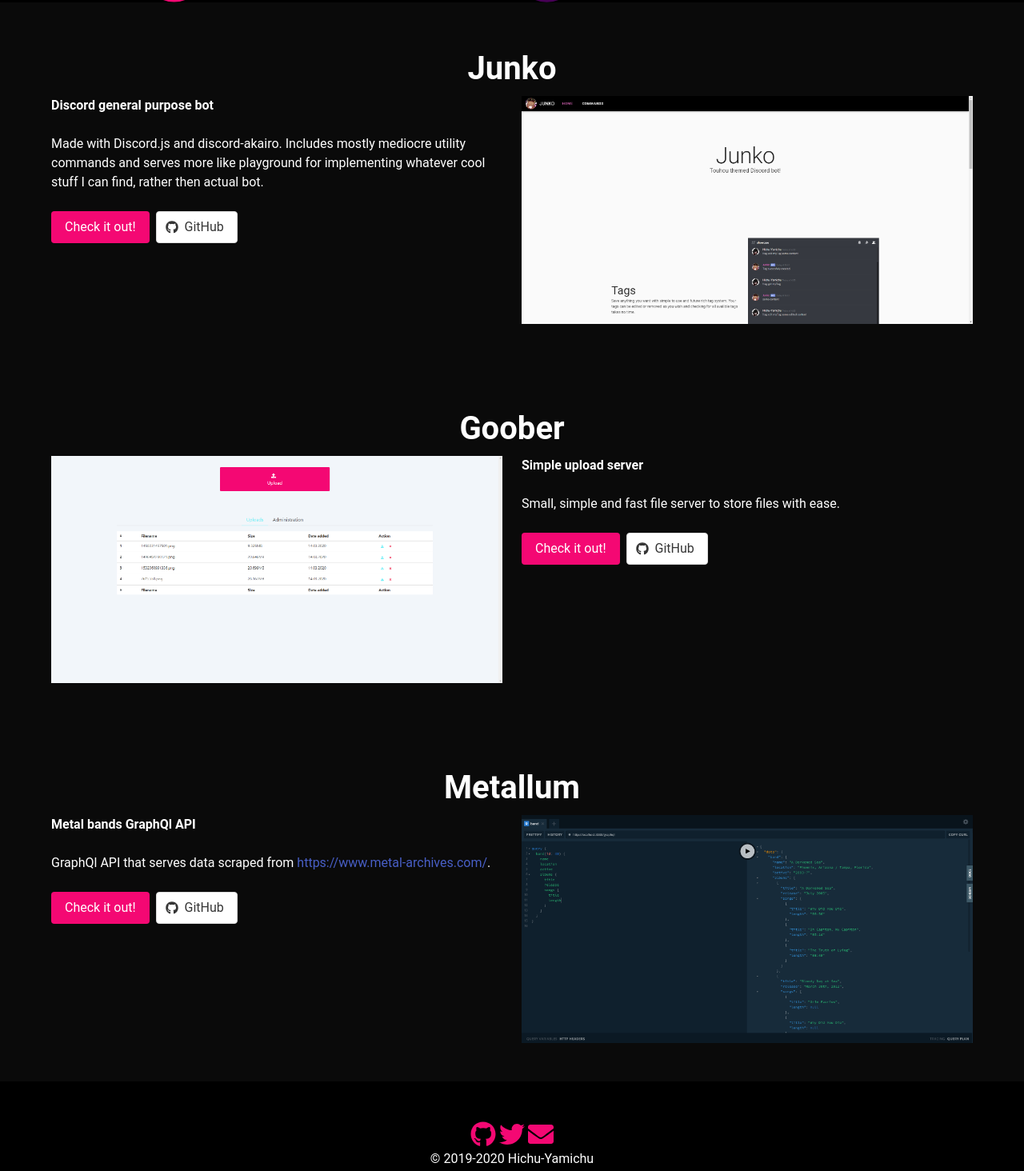
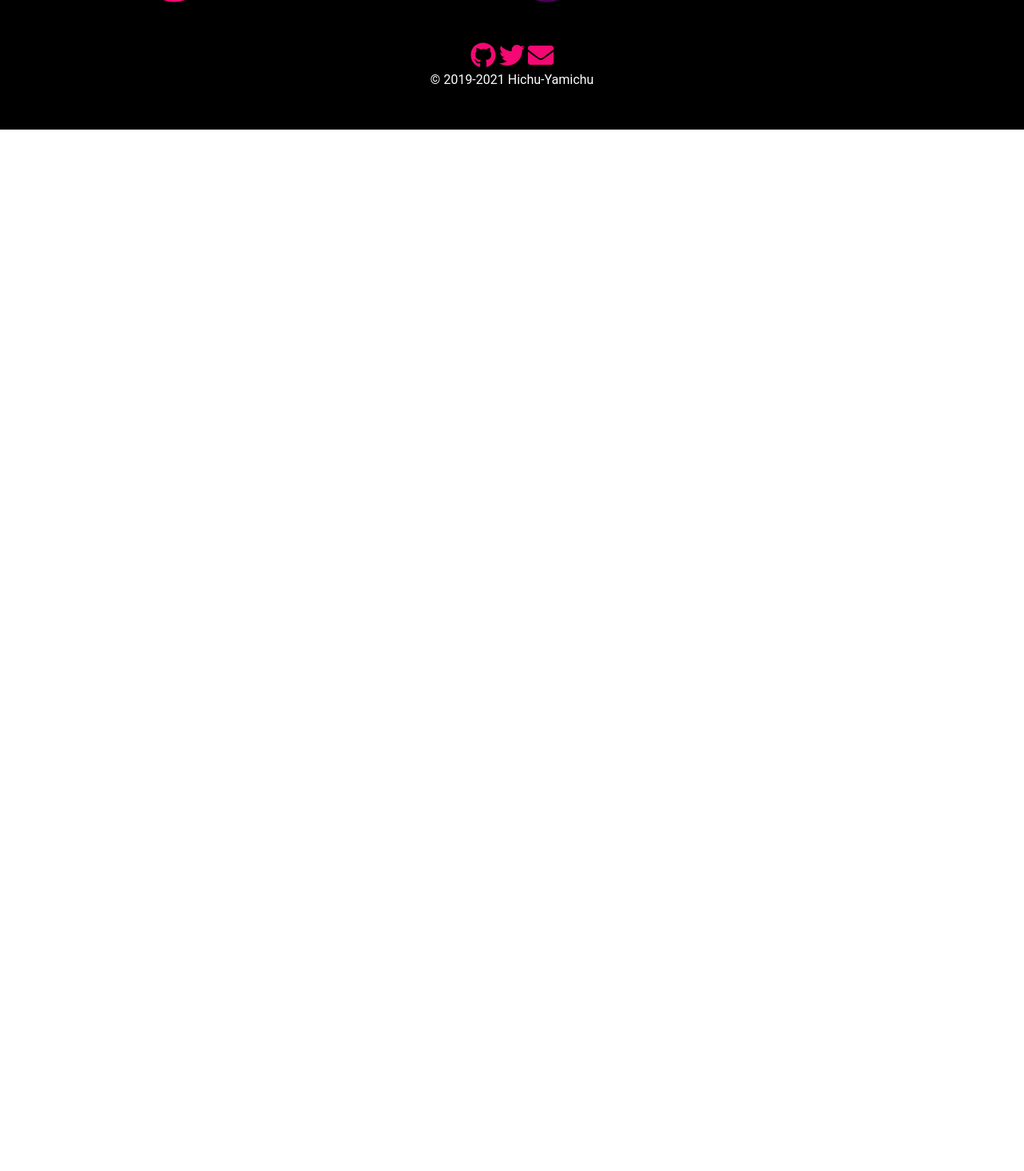
Before and after one commit to HichuYamichu/homepage, a plain HTML site: page index.html in a window 1280 px wide. Shown: the part 797-2261 px from the top of the page at 80% size. After the commit the page ends 959 px from the top, so only its background shows below. Drawn offline with nearby package versions, Linux system fonts and the light colour scheme.

Commit message:
removed some sections

```diff
--- a/index.html
+++ b/index.html
@@ -1,5 +1,6 @@
 <!DOCTYPE html>
 <html lang="en">
+
 <head>
   <meta charset="UTF-8" />
   <meta name="description" content="Hi!" />
@@ -16,12 +17,7 @@
   <link rel="apple-touch-icon" sizes="144x144" href="static/icons/apple-icon-144x144.png" />
   <link rel="apple-touch-icon" sizes="152x152" href="static/icons/apple-icon-152x152.png" />
   <link rel="apple-touch-icon" sizes="180x180" href="static/icons/apple-icon-180x180.png" />
-    <link
-      rel="icon"
-      type="image/png"
-      sizes="192x192"
-      href="static/icons/android-icon-192x192.png"
-    />
+  <link rel="icon" type="image/png" sizes="192x192" href="static/icons/android-icon-192x192.png" />
   <link rel="icon" type="image/png" sizes="32x32" href="static/icons/favicon-32x32.png" />
   <link rel="icon" type="image/png" sizes="96x96" href="static/icons/favicon-96x96.png" />
   <link rel="icon" type="image/png" sizes="16x16" href="static/icons/favicon-16x16.png" />
@@ -30,7 +26,7 @@
   <meta name="msapplication-TileImage" content="static/icons/ms-icon-144x144.png" />
   <meta name="theme-color" content="#ffffff" />
 
-    <meta property="og:url" content="https://hichuyamichu.me" />
+  <meta property="og:url" content="https://hichuyamichu.tech" />
   <meta property="og:type" content="website" />
   <meta property="og:title" content="Hichu-Yamichu" />
   <meta property="og:description" content="Hi!" />
@@ -55,128 +51,6 @@
     </div>
   </section>
 
-    <section class="section">
-      <div class="container">
-        <div class="column is-12">
-          <h1 class="title is-size-2 has-text-centered has-text-white">Junko</h1>
-        </div>
-        <div class="columns is-multiline mobile-reverse">
-          <div class="column is-6 has-vertically-aligned-content">
-            <p class="is-larger">
-              <strong class="has-text-white">Discord general purpose bot</strong>
-            </p>
-            <br />
-            <p>
-              Made with Discord.js and discord-akairo. Includes mostly mediocre utility commands and
-              serves more like playground for implementing whatever cool stuff I can find, rather
-              then actual bot.
-            </p>
-            <br />
-            <div class="is-divider"></div>
-            <div class="buttons">
-              <a href="https://bot.hichuyamichu.me/" class="button bg-main">Check it out!</a>
-              <a href="https://github.com/hichuyamichu-me/junko" class="button"
-                ><span class="icon is-medium"> <i class="fab fa-github"></i> </span
-                ><span>GitHub</span></a
-              >
-            </div>
-          </div>
-          <div class="column is-6">
-            <a href="https://bot.hichuyamichu.me/">
-              <figure class="image">
-                <img
-                  loading="lazy"
-                  alt="junko dashboard preview image"
-                  src="static/images/junko.webp"
-                />
-              </figure>
-            </a>
-          </div>
-        </div>
-      </div>
-    </section>
-
-    <section class="section">
-      <div class="container">
-        <div class="column is-12">
-          <h1 class="title is-size-2 has-text-centered has-text-white">Goober</h1>
-        </div>
-        <div class="columns is-multiline">
-          <div class="column is-6">
-            <a href="https://goober.hichuyamichu.me/">
-              <figure class="image">
-                <img
-                  loading="lazy"
-                  alt="goober dashboard preview image"
-                  src="static/images/goober.webp"
-                />
-              </figure>
-            </a>
-          </div>
-          <div class="column is-6 has-vertically-aligned-content">
-            <p class="is-larger">
-              <strong class="has-text-white">Simple upload server</strong>
-            </p>
-            <br />
-            <p>
-              Small, simple and fast file server to store files with ease.
-            </p>
-            <br />
-            <div class="is-divider"></div>
-            <div class="buttons">
-              <a href="https://goober.hichuyamichu.me/" class="button bg-main">Check it out!</a>
-              <a href="https://github.com/HichuYamichu/goober" class="button"
-                ><span class="icon is-medium"> <i class="fab fa-github"></i> </span
-                ><span>GitHub</span></a
-              >
-            </div>
-          </div>
-        </div>
-      </div>
-    </section>
-
-    <section class="section">
-      <div class="container">
-        <div class="column is-12">
-          <h1 class="title is-size-2 has-text-centered has-text-white">Metallum</h1>
-        </div>
-        <div class="columns is-multiline mobile-reverse">
-          <div class="column is-6 has-vertically-aligned-content">
-            <p class="is-larger">
-              <strong class="has-text-white">Metal bands GraphQl API</strong>
-            </p>
-            <br />
-            <p>
-              GraphQl API that serves data scraped from
-              <a href="https://www.metal-archives.com/">https://www.metal-archives.com/</a>.
-            </p>
-            <br />
-            <div class="is-divider"></div>
-            <div class="buttons">
-              <a href="https://metallum.hichuyamichu.me/graphql" class="button bg-main"
-                >Check it out!</a
-              >
-              <a href="https://github.com/HichuYamichu/metallum" class="button"
-                ><span class="icon is-medium"> <i class="fab fa-github"></i> </span
-                ><span>GitHub</span></a
-              >
-            </div>
-          </div>
-          <div class="column is-6">
-            <a href="https://metallum.hichuyamichu.me/graphql">
-              <figure class="image">
-                <img
-                  loading="lazy"
-                  alt="metallum graphql preview image"
-                  src="static/images/metallum.webp"
-                />
-              </figure>
-            </a>
-          </div>
-        </div>
-      </div>
-    </section>
-
   <footer class="footer f00ter">
     <div class="container is-fluid">
       <div class="content has-text-centered">
@@ -191,10 +65,11 @@
             <i class="fas fa-envelope fa-2x"></i>
           </a>
         </div>
-          <p>&copy; 2019-2020 Hichu-Yamichu <br /></p>
+        <p>&copy; 2019-2021 Hichu-Yamichu <br /></p>
       </div>
     </div>
   </footer>
   <script src="static/main.js"></script>
 </body>
+
 </html>
```
Also changed, not shown: static/images/goober.webp (deleted), static/images/junko.webp (deleted), static/images/metallum.webp (deleted). Lines whose indentation alone changed are shown as unchanged.
